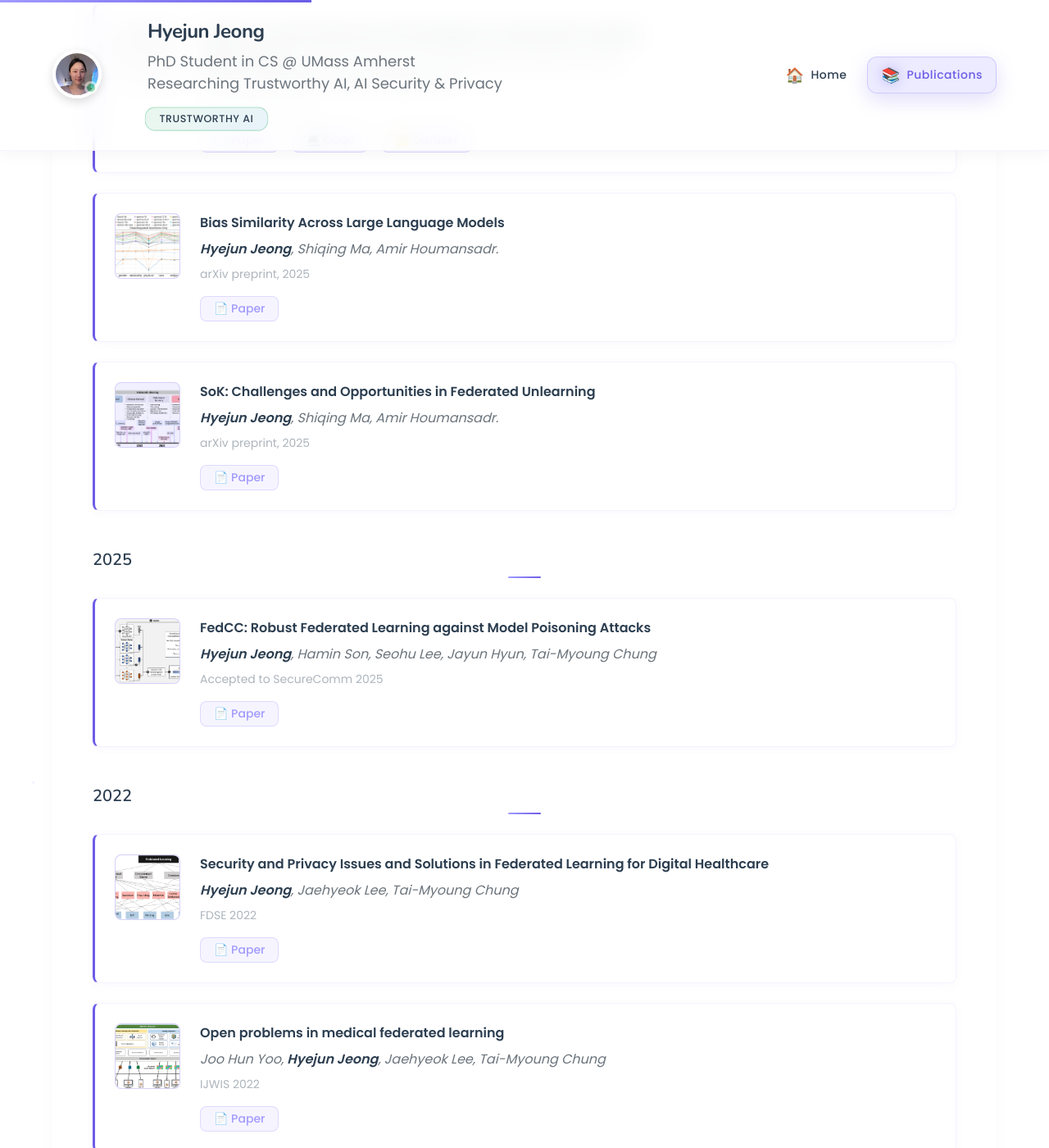
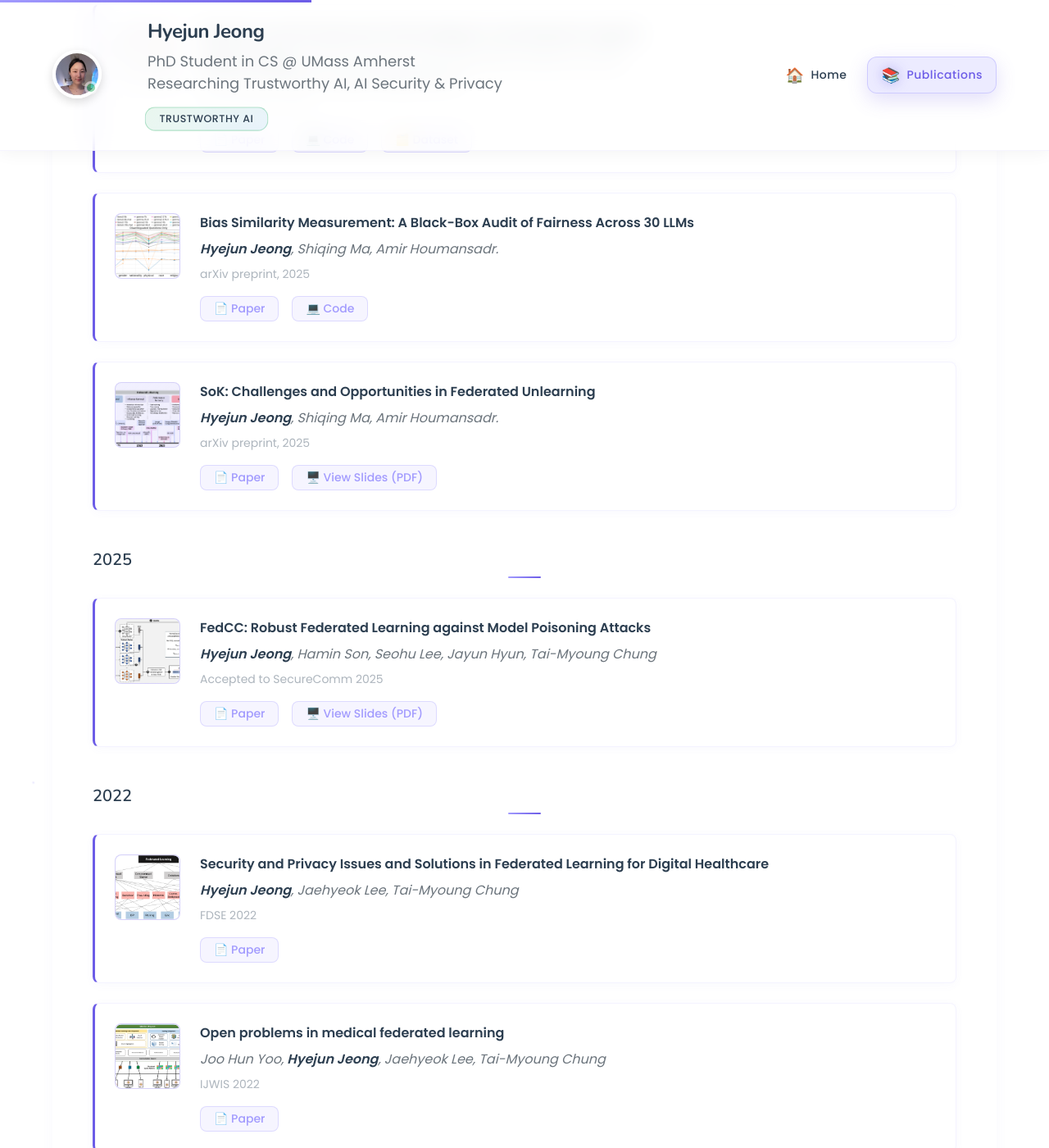
Before and after one commit to HyejunJeong/HyejunJeong.github.io, a Jekyll site: the page built from _pages/publications.md, in a window 1280 px wide and 1400 px high, scrolled down 511 px. Shown: the whole window at 82% size. Built offline with Jekyll 4.4.1, drawn with Linux system fonts in a browser that asks for light colours.

Commit message:
slides added

```diff
--- a/_pages/publications.md
+++ b/_pages/publications.md
@@ -35,7 +35,7 @@ permalink: /publications/
   </div>
   <div class="pub-content">
     <div class="pub-title">
-      <strong>Bias Similarity Across Large Language Models</strong>
+      <strong>Bias Similarity Measurement: A Black-Box Audit of Fairness Across 30 LLMs</strong>
     </div>
     <div class="pub-authors">
       <em><strong>Hyejun Jeong</strong>, Shiqing Ma, Amir Houmansadr.</em>
@@ -45,6 +45,7 @@ permalink: /publications/
     </div>
     <div class="pub-links">
       <a href="https://arxiv.org/abs/2410.12010">📄 Paper</a>
+      <a href="https://github.com/HyejunJeong/bias_llm">💻 Code</a>
     </div>
   </div>
 </div>
@@ -65,6 +66,7 @@ permalink: /publications/
     </div>
     <div class="pub-links">
       <a href="https://openreview.net/forum?id=h4BqTU2oVE">📄 Paper</a>
+      <a href="/assets/papers/nesd.pdf">🖥️ View Slides (PDF)</a>
     </div>
   </div>
 </div>
@@ -88,6 +90,7 @@ permalink: /publications/
     </div>
     <div class="pub-links">
       <a href="https://arxiv.org/abs/2212.01976">📄 Paper</a>
+      <a href="/assets/papers/fedcc.pdf">🖥️ View Slides (PDF)</a>
     </div>
   </div>
 </div>
```
Also changed, not shown: 2 other files.
